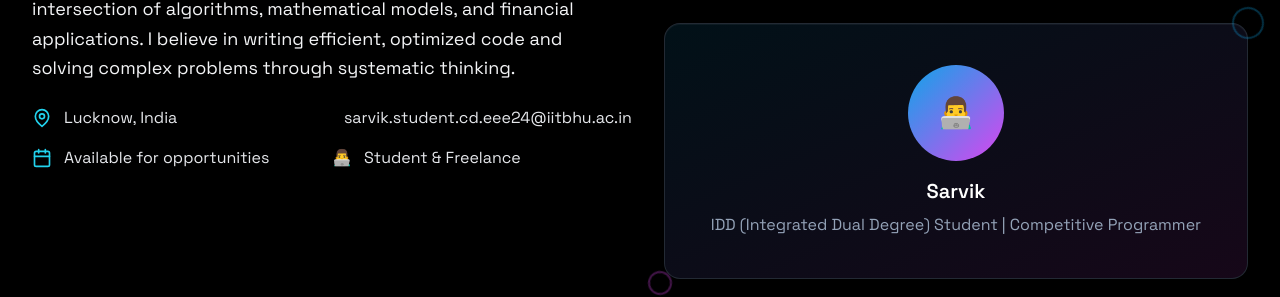
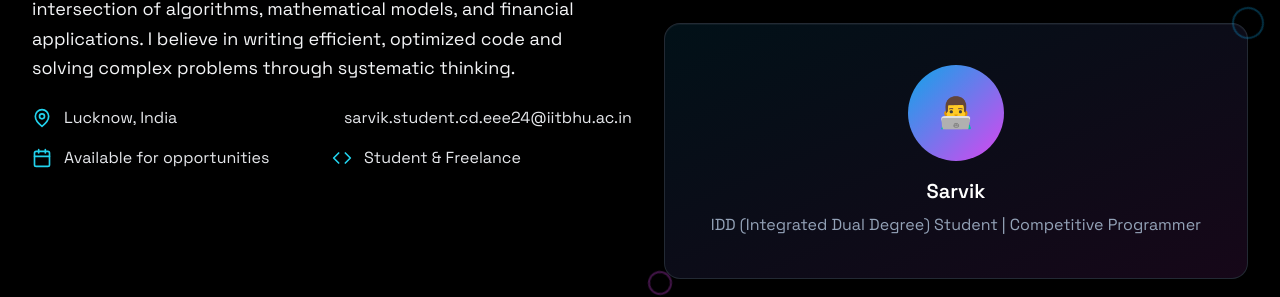
Before and after one commit to SarvikIIT/portfolio, a React (Create React App) app: page / in a window 1280 px wide. Shown: the part 1301-1598 px from the top of the page. Built offline with nearby package versions, Linux system fonts and the light colour scheme.

Commit message:
Fix About section layout - restore proper structure with email logo and Code icon

```diff
--- a/src/components/About.tsx
+++ b/src/components/About.tsx
@@ -45,20 +45,20 @@ const About: React.FC = () => {
               <div className="grid grid-cols-1 sm:grid-cols-2 gap-4">
                 <div className="flex items-center gap-3 text-gray-200">
                   <MapPin className="w-5 h-5 text-cyan-400" />
-                  <span>Lucknow, India</span>
+                  <span>{personalInfo.location}</span>
                 </div>
                 <div className="flex items-center gap-3 text-gray-200">
                   <svg className="w-5 h-5 text-cyan-400" fill="currentColor" viewBox="0 0 24 24">
                     <path d="M20 4H4c-1.1 0-1.99.9-1.99 2L2 18c0 1.1.9 2 2 2h16c1.1 0 2-.9 2-2V6c0-1.1-.9-2-2-2zm0 4l-8 5-8-5V6l8 5 8-5v2z"/>
                   </svg>
-                  <span>sarvik.student.cd.eee24@iitbhu.ac.in</span>
+                  <span>{personalInfo.email}</span>
                 </div>
                 <div className="flex items-center gap-3 text-gray-200">
                   <Calendar className="w-5 h-5 text-cyan-400" />
                   <span>Available for opportunities</span>
                 </div>
                 <div className="flex items-center gap-3 text-gray-200">
-                  <span className="text-cyan-400">👨‍💻</span>
+                  <Code className="w-5 h-5 text-cyan-400" />
                   <span>Student & Freelance</span>
                 </div>
               </div>
```
